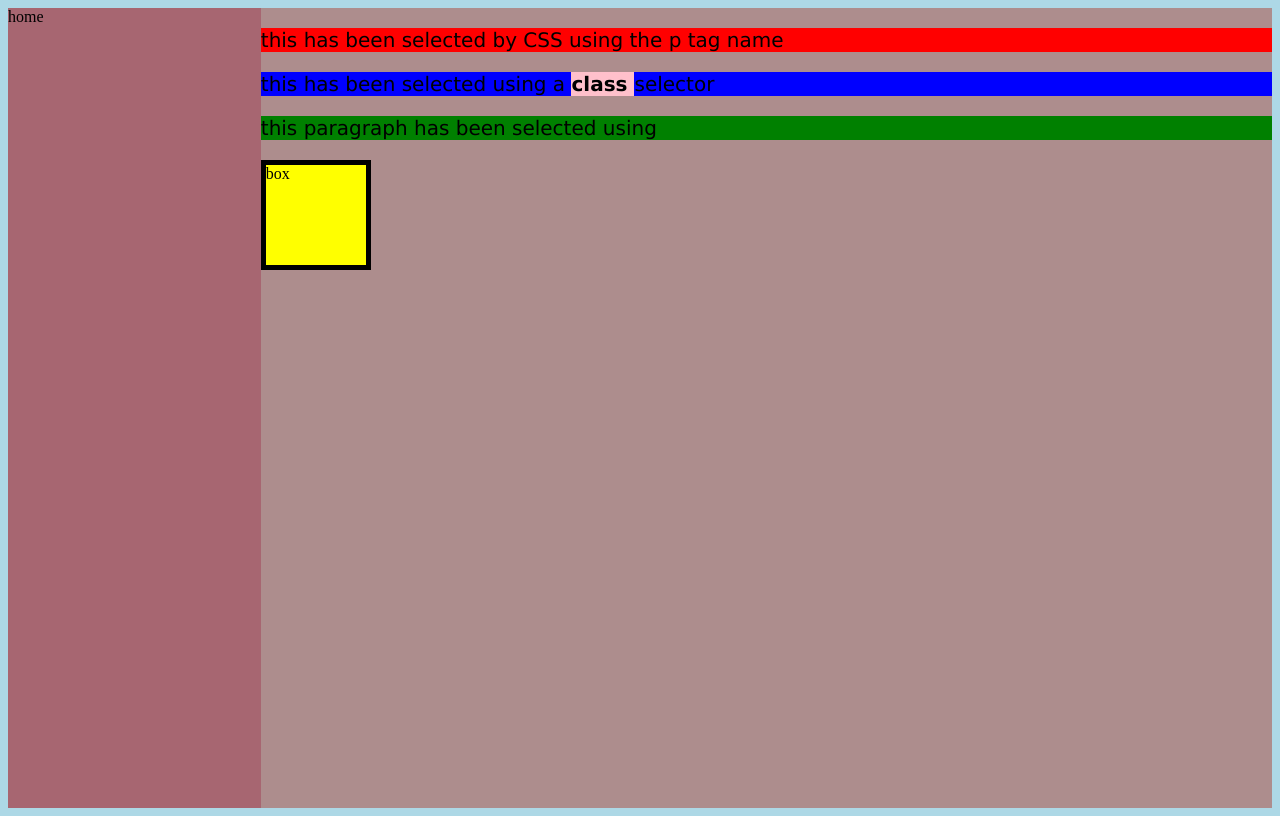
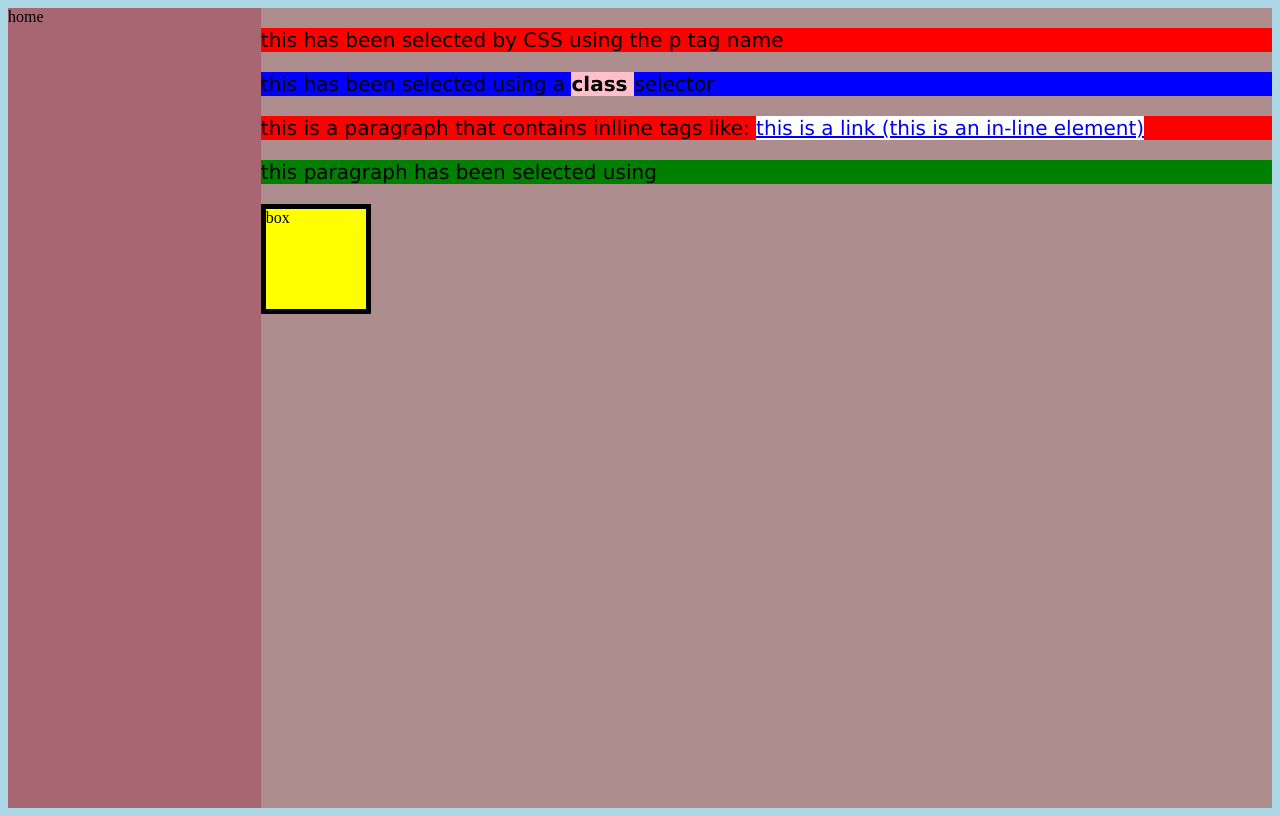
Before and after one commit to akkyla/prodekt-3, a plain HTML site: page index.html in a window 1280 px wide. Drawn offline with Linux system fonts and the light colour scheme.

Commit message:
2 files modified

```diff
--- a/index.html
+++ b/index.html
@@ -10,7 +10,12 @@
         <p> this has been selected by CSS using the p tag name </p>
         <p class="paragraph_2">
           this has been selected using a <strong> class </strong> selector</p>
+          <p> this is a paragraph that contains inlline tags like:
+            <a href="#"> this is a link (this is an in-line  element) </a>
+          </p>
+
           <p id="paragraph_3"> this  paragraph has been selected using </p>
+          </p>
         <div class="box">box</div>
       </div>
     </div>
--- a/styles.css
+++ b/styles.css
@@ -38,3 +38,6 @@ p {
 p:nth-child(2) strong {
   background:pink;
 }
+a {
+background: white;
+}
```
